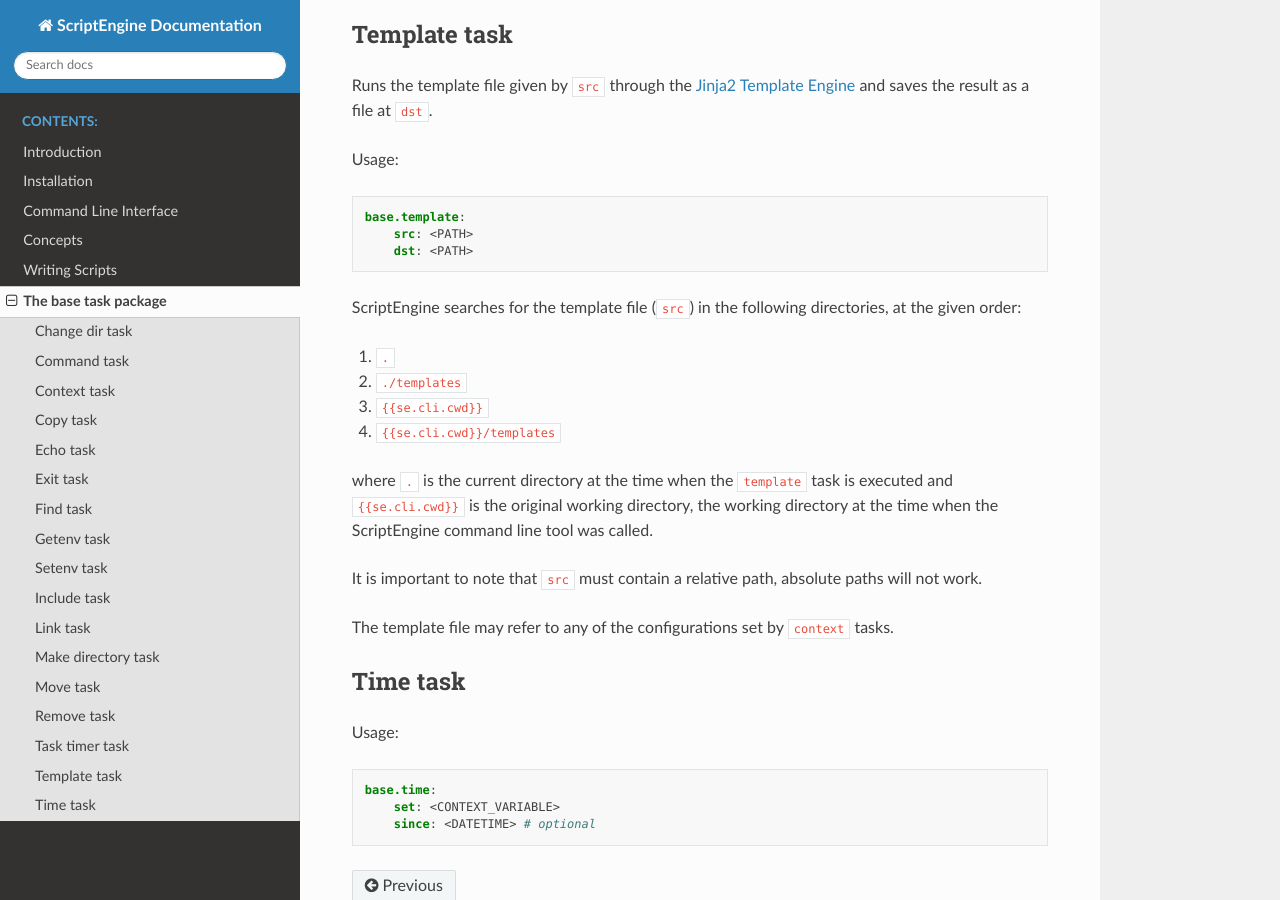
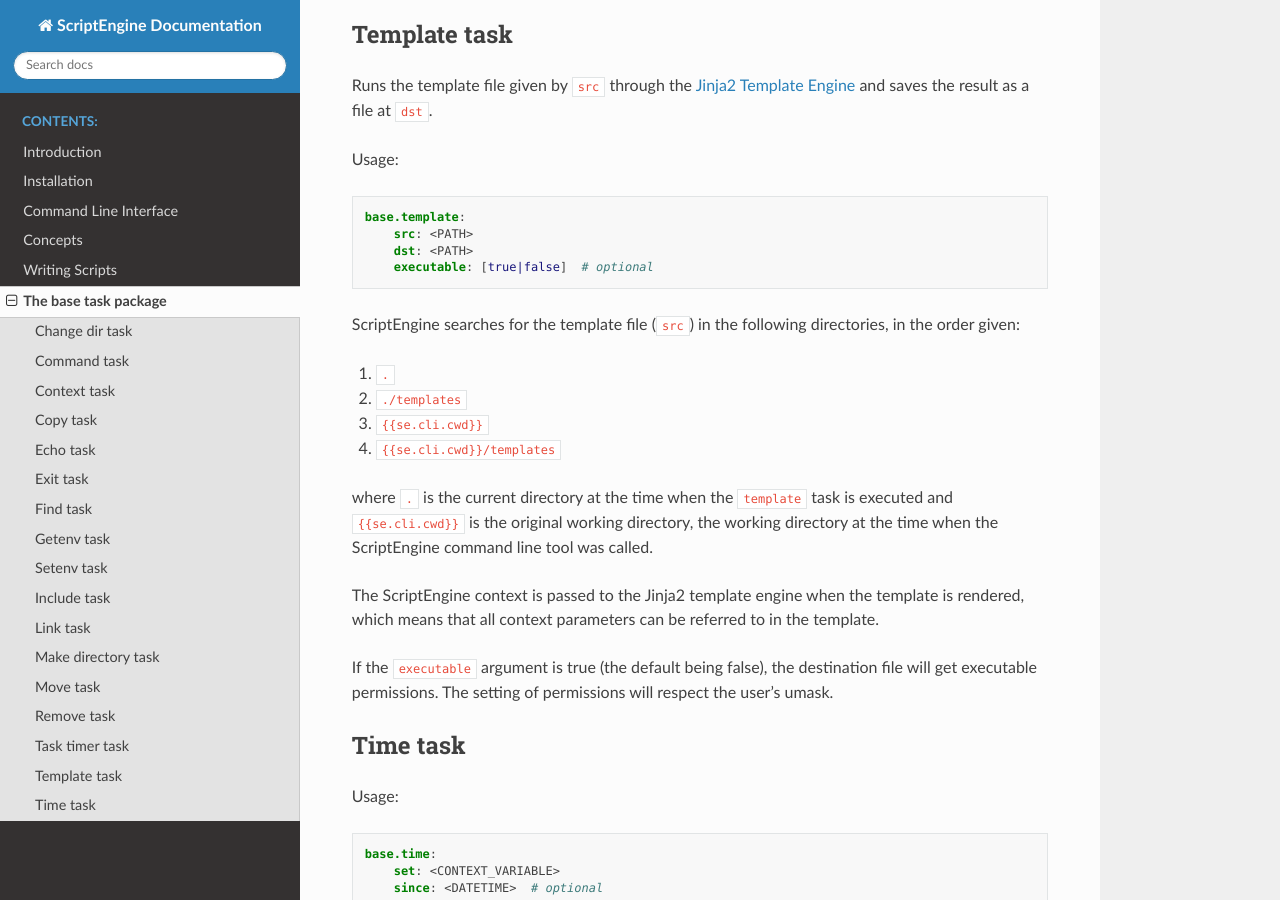
Before and after one commit to uwefladrich/scriptengine, a Sphinx documentation site: the page built from docs/sphinx/base-tasks.rst, in a window 1280 px wide and 900 px high, scrolled down 7380 px. Built offline with Sphinx 7.4.7 and the Read the Docs theme 2.0.0, drawn with Linux system fonts in a browser that asks for light colours; some of the changed text lies outside the part shown.

Commit message:
Fix #46: Add 'executable' argument to base.template

```diff
--- a/CHANGES.txt
+++ b/CHANGES.txt
@@ -3,6 +3,7 @@
 
 Fixes
 -----
+- Fix #46: Add optional `executable` argument to base.template
 - Fix #48: stdout/stderr handling in base.command
 
 
--- a/docs/sphinx/base-tasks.rst
+++ b/docs/sphinx/base-tasks.rst
@@ -23,11 +23,11 @@
 
     - base.command:
         name: <COMMAND_NAME>
-        args: <LIST_OF_ARGS> # optional
-        cwd: <PATH> # optional
-        stdout: [true|false|<STRING>] # optional
-        stderr: [true|false|<STRING>] # optional
-        ignore_error: [true|false] # optional
+        args: <LIST_OF_ARGS>  # optional
+        cwd: <PATH>  # optional
+        stdout: [true|false|<STRING>]  # optional
+        stderr: [true|false|<STRING>]  # optional
+        ignore_error: [true|false]  # optional
 
 When ``cwd`` (current work directory) is specified, the command is executed in
 the given directory::
@@ -172,7 +172,7 @@
 Usage::
 
     - base.exit:
-        msg: <MESSAGE> # optional
+        msg: <MESSAGE>  # optional
 
 
 Find task
@@ -181,8 +181,8 @@
 
     base.find:
         path: <PATH>
-        pattern: <SEARCH_PATTERN> # optional
-        type: <FILE_OR_DIR> # optional
+        pattern: <SEARCH_PATTERN>  # optional
+        type: <FILE_OR_DIR>  # optional
 
 
 Getenv task
@@ -246,7 +246,7 @@
 
     - base.include:
         src: <PATH>
-        ignore_not_found: <TRUE_OR_FALSE> # optional
+        ignore_not_found: [true|false]  # optional
 
 
 Link task
@@ -306,7 +306,7 @@
 
     base.task_timer:
         mode: <TIMING_MODE>
-        logging: <LOGLEVEL> # optional
+        logging: <LOGLEVEL>  # optional
 
 where::
 
@@ -338,9 +338,10 @@
     base.template:
         src: <PATH>
         dst: <PATH>
+        executable: [true|false]  # optional
 
 ScriptEngine searches for the template file (``src``) in the following
-directories, at the given order:
+directories, in the order given:
 
 #. ``.``
 #. ``./templates``
@@ -352,11 +353,13 @@
 working directory at the time when the ScriptEngine command line tool was
 called.
 
-It is important to note that ``src`` must contain a relative path, absolute
-paths will not work.
+The ScriptEngine context is passed to the Jinja2 template engine when the
+template is rendered, which means that all context parameters can be referred to
+in the template.
 
-The template file may refer to any of the configurations set by ``context``
-tasks.
+If the ``executable`` argument is true (the default being false), the
+destination file will get executable permissions. The setting of permissions
+will respect the user's umask.
 
 
 Time task
@@ -365,4 +368,4 @@
 
     base.time:
         set: <CONTEXT_VARIABLE>
-        since: <DATETIME> # optional
+        since: <DATETIME>  # optional
```
Also changed, not shown: 1 other file.
